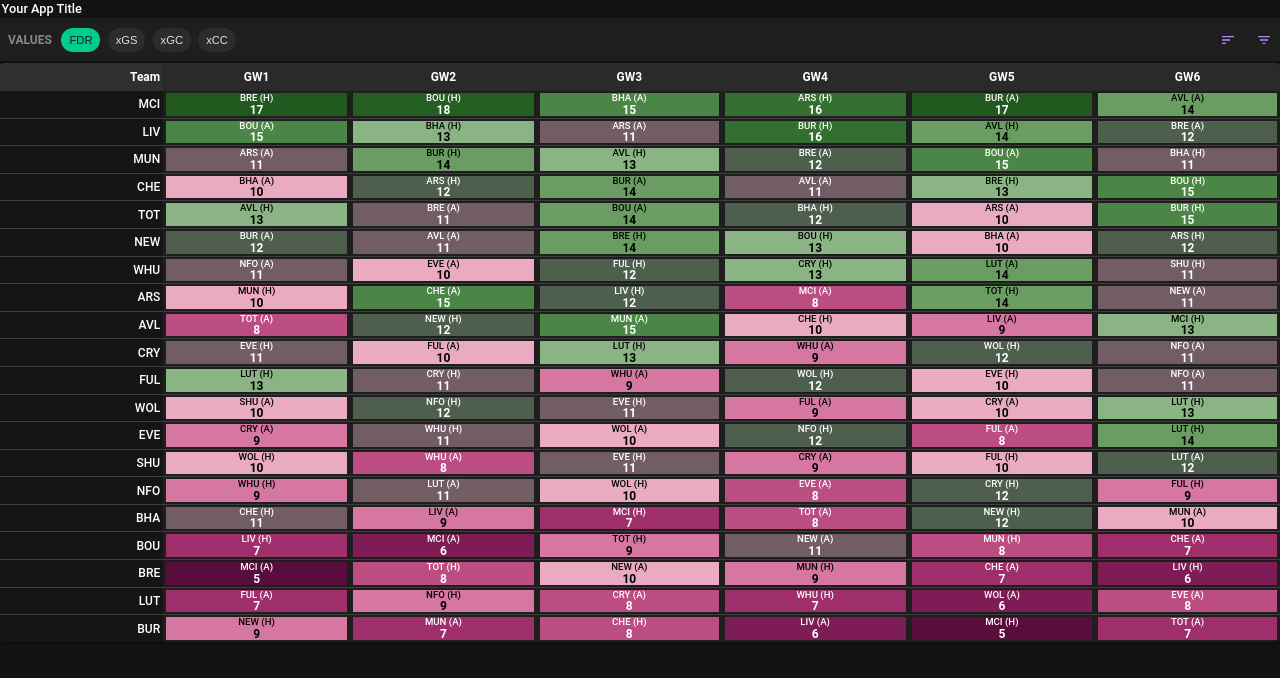
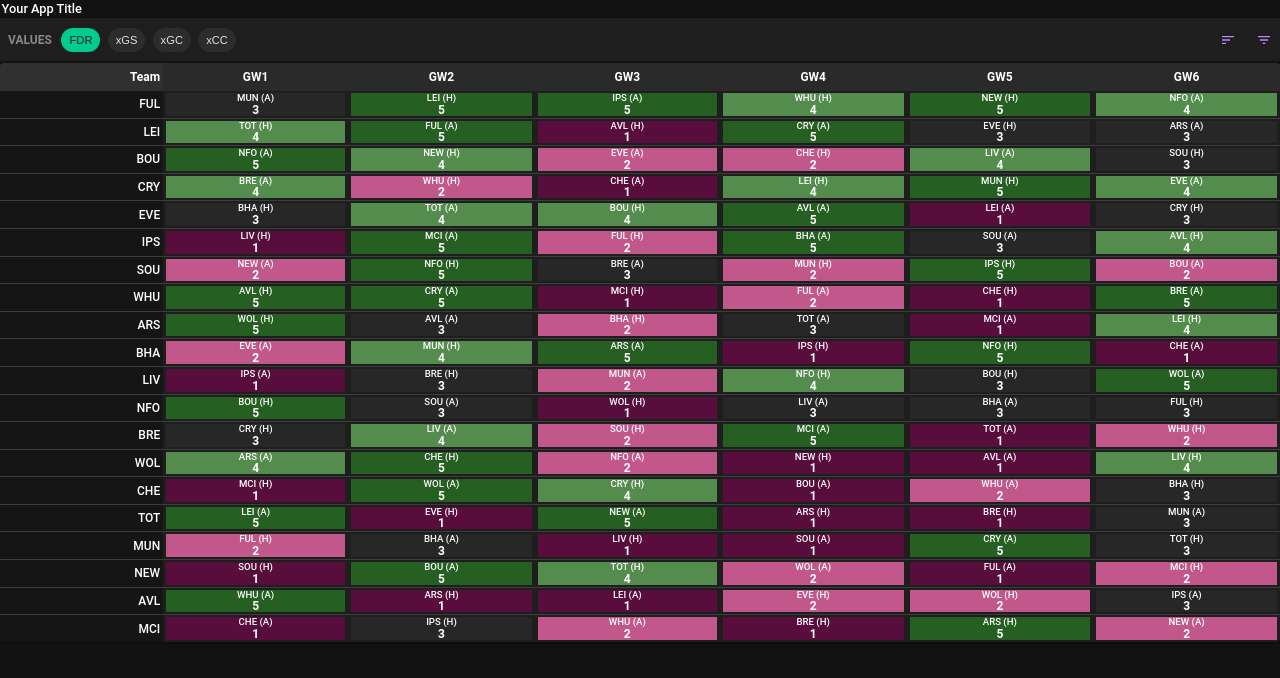
Before and after one commit to ameyakarve/ameyakarve.github.com, a React (Create React App) app: page / in a window 1280 px wide. Shown: the top 678 px of the page. Built offline with nearby package versions, Linux system fonts and the light colour scheme.

Commit message:
load fixtures

```diff
--- a/src/App.js
+++ b/src/App.js
@@ -2,6 +2,7 @@ import React, { useState, useEffect } from 'react';
 import Header from './components/Header';
 import ControlPanel from './components/ControlPanel';
 import Table from './components/Table';
+import { fdrData } from './fdrData';
 import './App.css';
 
 function App() {
@@ -10,32 +11,29 @@ function App() {
   const [data, setData] = useState([]);
 
   useEffect(() => {
-    // Dummy data with all 20 teams
-    const dummyData = [
-      { id: 1, team: 'ARS', GW1: { opponent: 'MUN', isHome: true, value: 10 }, GW2: { opponent: 'CHE', isHome: false, value: 15 }, GW3: { opponent: 'LIV', isHome: true, value: 12 }, GW4: { opponent: 'MCI', isHome: false, value: 8 }, GW5: { opponent: 'TOT', isHome: true, value: 14 }, GW6: { opponent: 'NEW', isHome: false, value: 11 } },
-      { id: 2, team: 'AVL', GW1: { opponent: 'TOT', isHome: false, value: 8 }, GW2: { opponent: 'NEW', isHome: true, value: 12 }, GW3: { opponent: 'MUN', isHome: false, value: 15 }, GW4: { opponent: 'CHE', isHome: true, value: 10 }, GW5: { opponent: 'LIV', isHome: false, value: 9 }, GW6: { opponent: 'MCI', isHome: true, value: 13 } },
-      { id: 3, team: 'BOU', GW1: { opponent: 'LIV', isHome: true, value: 7 }, GW2: { opponent: 'MCI', isHome: false, value: 6 }, GW3: { opponent: 'TOT', isHome: true, value: 9 }, GW4: { opponent: 'NEW', isHome: false, value: 11 }, GW5: { opponent: 'MUN', isHome: true, value: 8 }, GW6: { opponent: 'CHE', isHome: false, value: 7 } },
-      { id: 4, team: 'BRE', GW1: { opponent: 'MCI', isHome: false, value: 5 }, GW2: { opponent: 'TOT', isHome: true, value: 8 }, GW3: { opponent: 'NEW', isHome: false, value: 10 }, GW4: { opponent: 'MUN', isHome: true, value: 9 }, GW5: { opponent: 'CHE', isHome: false, value: 7 }, GW6: { opponent: 'LIV', isHome: true, value: 6 } },
-      { id: 5, team: 'BHA', GW1: { opponent: 'CHE', isHome: true, value: 11 }, GW2: { opponent: 'LIV', isHome: false, value: 9 }, GW3: { opponent: 'MCI', isHome: true, value: 7 }, GW4: { opponent: 'TOT', isHome: false, value: 8 }, GW5: { opponent: 'NEW', isHome: true, value: 12 }, GW6: { opponent: 'MUN', isHome: false, value: 10 } },
-      { id: 6, team: 'BUR', GW1: { opponent: 'NEW', isHome: true, value: 9 }, GW2: { opponent: 'MUN', isHome: false, value: 7 }, GW3: { opponent: 'CHE', isHome: true, value: 8 }, GW4: { opponent: 'LIV', isHome: false, value: 6 }, GW5: { opponent: 'MCI', isHome: true, value: 5 }, GW6: { opponent: 'TOT', isHome: false, value: 7 } },
-      { id: 7, team: 'CHE', GW1: { opponent: 'BHA', isHome: false, value: 10 }, GW2: { opponent: 'ARS', isHome: true, value: 12 }, GW3: { opponent: 'BUR', isHome: false, value: 14 }, GW4: { opponent: 'AVL', isHome: false, value: 11 }, GW5: { opponent: 'BRE', isHome: true, value: 13 }, GW6: { opponent: 'BOU', isHome: true, value: 15 } },
-      { id: 8, team: 'CRY', GW1: { opponent: 'EVE', isHome: true, value: 11 }, GW2: { opponent: 'FUL', isHome: false, value: 10 }, GW3: { opponent: 'LUT', isHome: true, value: 13 }, GW4: { opponent: 'WHU', isHome: false, value: 9 }, GW5: { opponent: 'WOL', isHome: true, value: 12 }, GW6: { opponent: 'NFO', isHome: false, value: 11 } },
-      { id: 9, team: 'EVE', GW1: { opponent: 'CRY', isHome: false, value: 9 }, GW2: { opponent: 'WHU', isHome: true, value: 11 }, GW3: { opponent: 'WOL', isHome: false, value: 10 }, GW4: { opponent: 'NFO', isHome: true, value: 12 }, GW5: { opponent: 'FUL', isHome: false, value: 8 }, GW6: { opponent: 'LUT', isHome: true, value: 14 } },
-      { id: 10, team: 'FUL', GW1: { opponent: 'LUT', isHome: true, value: 13 }, GW2: { opponent: 'CRY', isHome: true, value: 11 }, GW3: { opponent: 'WHU', isHome: false, value: 9 }, GW4: { opponent: 'WOL', isHome: true, value: 12 }, GW5: { opponent: 'EVE', isHome: true, value: 10 }, GW6: { opponent: 'NFO', isHome: false, value: 11 } },
-      { id: 11, team: 'LIV', GW1: { opponent: 'BOU', isHome: false, value: 15 }, GW2: { opponent: 'BHA', isHome: true, value: 13 }, GW3: { opponent: 'ARS', isHome: false, value: 11 }, GW4: { opponent: 'BUR', isHome: true, value: 16 }, GW5: { opponent: 'AVL', isHome: true, value: 14 }, GW6: { opponent: 'BRE', isHome: false, value: 12 } },
-      { id: 12, team: 'LUT', GW1: { opponent: 'FUL', isHome: false, value: 7 }, GW2: { opponent: 'NFO', isHome: true, value: 9 }, GW3: { opponent: 'CRY', isHome: false, value: 8 }, GW4: { opponent: 'WHU', isHome: true, value: 7 }, GW5: { opponent: 'WOL', isHome: false, value: 6 }, GW6: { opponent: 'EVE', isHome: false, value: 8 } },
-      { id: 13, team: 'MCI', GW1: { opponent: 'BRE', isHome: true, value: 17 }, GW2: { opponent: 'BOU', isHome: true, value: 18 }, GW3: { opponent: 'BHA', isHome: false, value: 15 }, GW4: { opponent: 'ARS', isHome: true, value: 16 }, GW5: { opponent: 'BUR', isHome: false, value: 17 }, GW6: { opponent: 'AVL', isHome: false, value: 14 } },
-      { id: 14, team: 'MUN', GW1: { opponent: 'ARS', isHome: false, value: 11 }, GW2: { opponent: 'BUR', isHome: true, value: 14 }, GW3: { opponent: 'AVL', isHome: true, value: 13 }, GW4: { opponent: 'BRE', isHome: false, value: 12 }, GW5: { opponent: 'BOU', isHome: false, value: 15 }, GW6: { opponent: 'BHA', isHome: true, value: 11 } },
-      { id: 15, team: 'NEW', GW1: { opponent: 'BUR', isHome: false, value: 12 }, GW2: { opponent: 'AVL', isHome: false, value: 11 }, GW3: { opponent: 'BRE', isHome: true, value: 14 }, GW4: { opponent: 'BOU', isHome: true, value: 13 }, GW5: { opponent: 'BHA', isHome: false, value: 10 }, GW6: { opponent: 'ARS', isHome: true, value: 12 } },
-      { id: 16, team: 'NFO', GW1: { opponent: 'WHU', isHome: true, value: 9 }, GW2: { opponent: 'LUT', isHome: false, value: 11 }, GW3: { opponent: 'WOL', isHome: true, value: 10 }, GW4: { opponent: 'EVE', isHome: false, value: 8 }, GW5: { opponent: 'CRY', isHome: true, value: 12 }, GW6: { opponent: 'FUL', isHome: true, value: 9 } },
-      { id: 17, team: 'SHU', GW1: { opponent: 'WOL', isHome: true, value: 10 }, GW2: { opponent: 'WHU', isHome: false, value: 8 }, GW3: { opponent: 'EVE', isHome: true, value: 11 }, GW4: { opponent: 'CRY', isHome: false, value: 9 }, GW5: { opponent: 'FUL', isHome: true, value: 10 }, GW6: { opponent: 'LUT', isHome: false, value: 12 } },
-      { id: 18, team: 'TOT', GW1: { opponent: 'AVL', isHome: true, value: 13 }, GW2: { opponent: 'BRE', isHome: false, value: 11 }, GW3: { opponent: 'BOU', isHome: false, value: 14 }, GW4: { opponent: 'BHA', isHome: true, value: 12 }, GW5: { opponent: 'ARS', isHome: false, value: 10 }, GW6: { opponent: 'BUR', isHome: true, value: 15 } },
-      { id: 19, team: 'WHU', GW1: { opponent: 'NFO', isHome: false, value: 11 }, GW2: { opponent: 'EVE', isHome: false, value: 10 }, GW3: { opponent: 'FUL', isHome: true, value: 12 }, GW4: { opponent: 'CRY', isHome: true, value: 13 }, GW5: { opponent: 'LUT', isHome: false, value: 14 }, GW6: { opponent: 'SHU', isHome: true, value: 11 } },
-      { id: 20, team: 'WOL', GW1: { opponent: 'SHU', isHome: false, value: 10 }, GW2: { opponent: 'NFO', isHome: true, value: 12 }, GW3: { opponent: 'EVE', isHome: true, value: 11 }, GW4: { opponent: 'FUL', isHome: false, value: 9 }, GW5: { opponent: 'CRY', isHome: false, value: 10 }, GW6: { opponent: 'LUT', isHome: true, value: 13 } },
-    ];
-    setData(dummyData);
-    // Initialize filterConfig with all teams
-    setFilterConfig(dummyData.map(item => item.team));
+    const processedData = fdrData.map((team, index) => {
+      const processedFixtures = {};
+      Object.entries(team).forEach(([key, value]) => {
+        if (key !== 'GW/Team') {
+          const [opponent, location] = value.split(' ');
+          processedFixtures[`GW${key}`] = {
+            opponent:opponent,
+            isHome: location === '(H)',
+            value: Math.floor(Math.random() * 5) + 1 // Random value between 1 and 5 for FDR
+          };
+        }
+      });
+
+      return {
+        id: index + 1,
+        team: team['GW/Team'],
+        ...processedFixtures
+      };
+    });
+
+    console.log('Processed fixture data:', processedData);
+    setData(processedData);
+    setFilterConfig(processedData.map(item => item.team));
   }, []);
 
   const handleSort = (newSortConfig) => {
```
